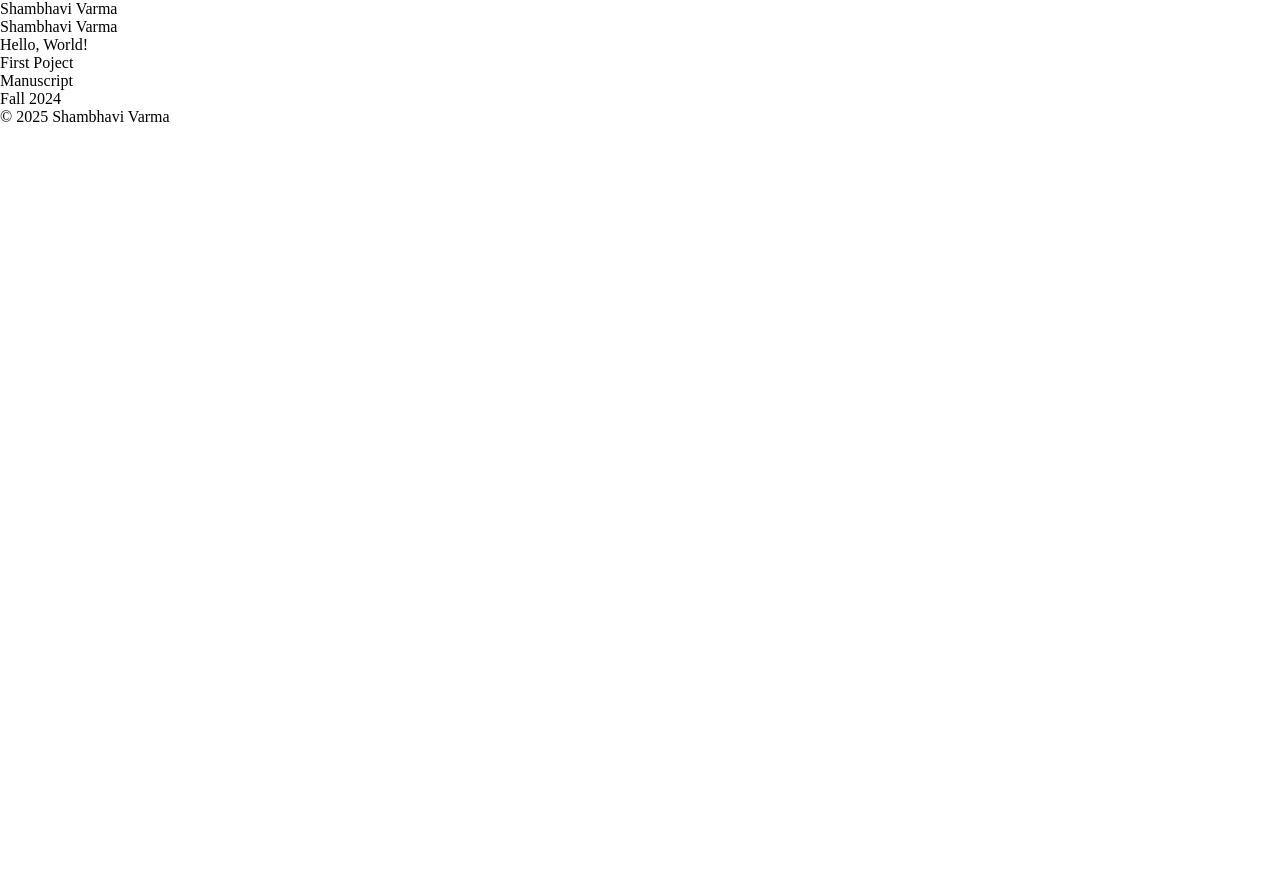
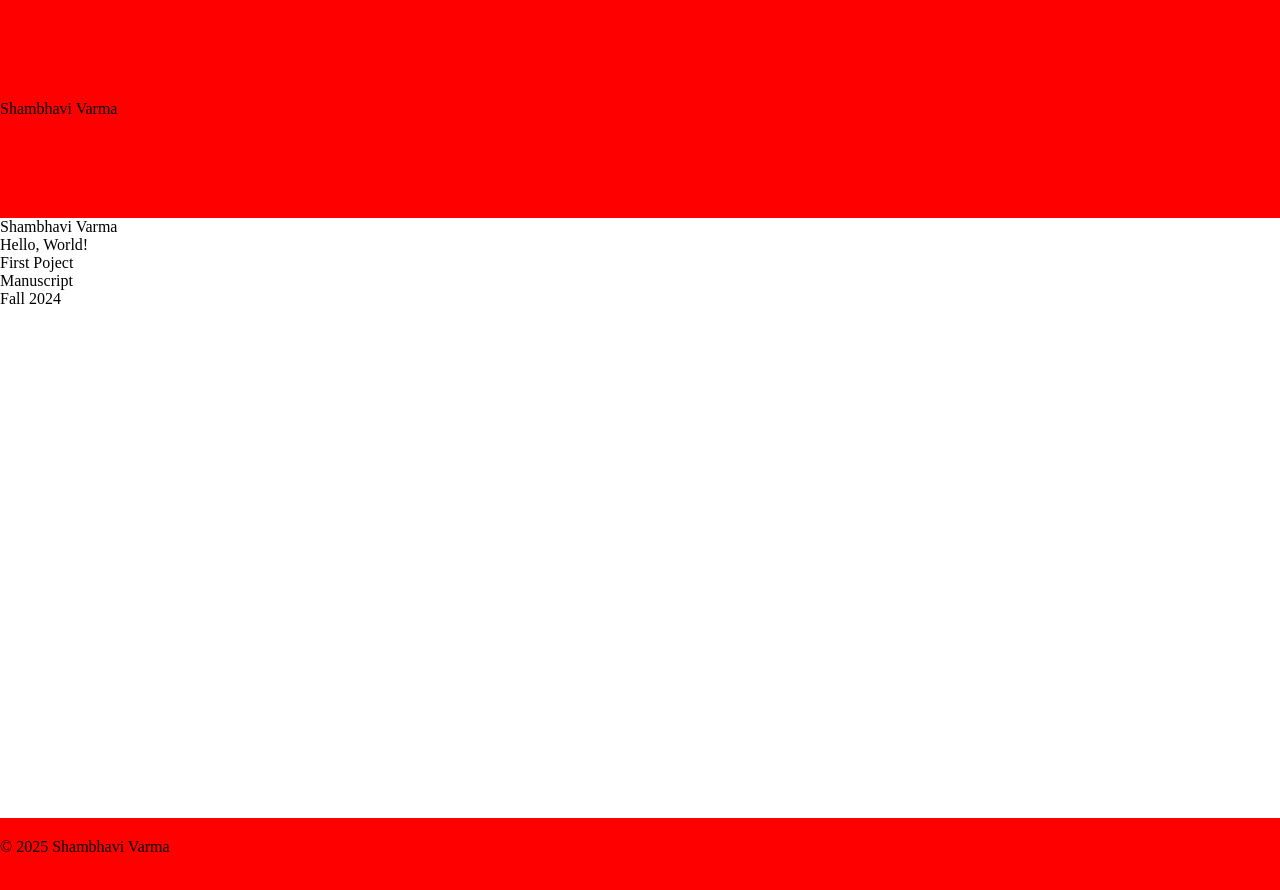
Before and after one commit to sham-designs/sham-designs.github.io, a plain HTML site: page index.html in a window 1280 px wide. Before the commit the page ends 800 px from the top, so only its background shows below. Drawn offline with Linux system fonts and the light colour scheme.

Commit message:
css formatting

```diff
--- a/assets/style.css
+++ b/assets/style.css
@@ -1,7 +1,37 @@
-body{
+:root{
     --base-size:12px;
     --gutter:cal(3 * var(var(--base-size)));
     --color-primary:black;
     --color-secondary:gold;
-    --color-background:white;
+    --color-background:red;
 }
+
+
+@media (min-width:600px){
+
+:root{
+    --base-size:20px;
+}
+
+}
+
+header{
+    background-color: var(--color-background);
+    padding-block: calc(var(--base-size)*5);
+}
+
+
+section{
+    block-size: 75vh;
+}
+
+footer{
+    --base-size:20px;
+    background-color: var(--color-background);
+    padding-top: var(--base-size);
+    padding-bottom: calc(var(--base-size)*5);
+}
+
+.gutters{
+    padding-inline: var(--gutter);
+}
--- a/index.html
+++ b/index.html
@@ -6,7 +6,7 @@
         <meta name="viewport" content="width=device-width, initial-scale=1">
     </head>
     <body>
-        <header>
+        <header class="gutters">
             <h1>Shambhavi Varma</h1>
         </header>
         <section>
```
